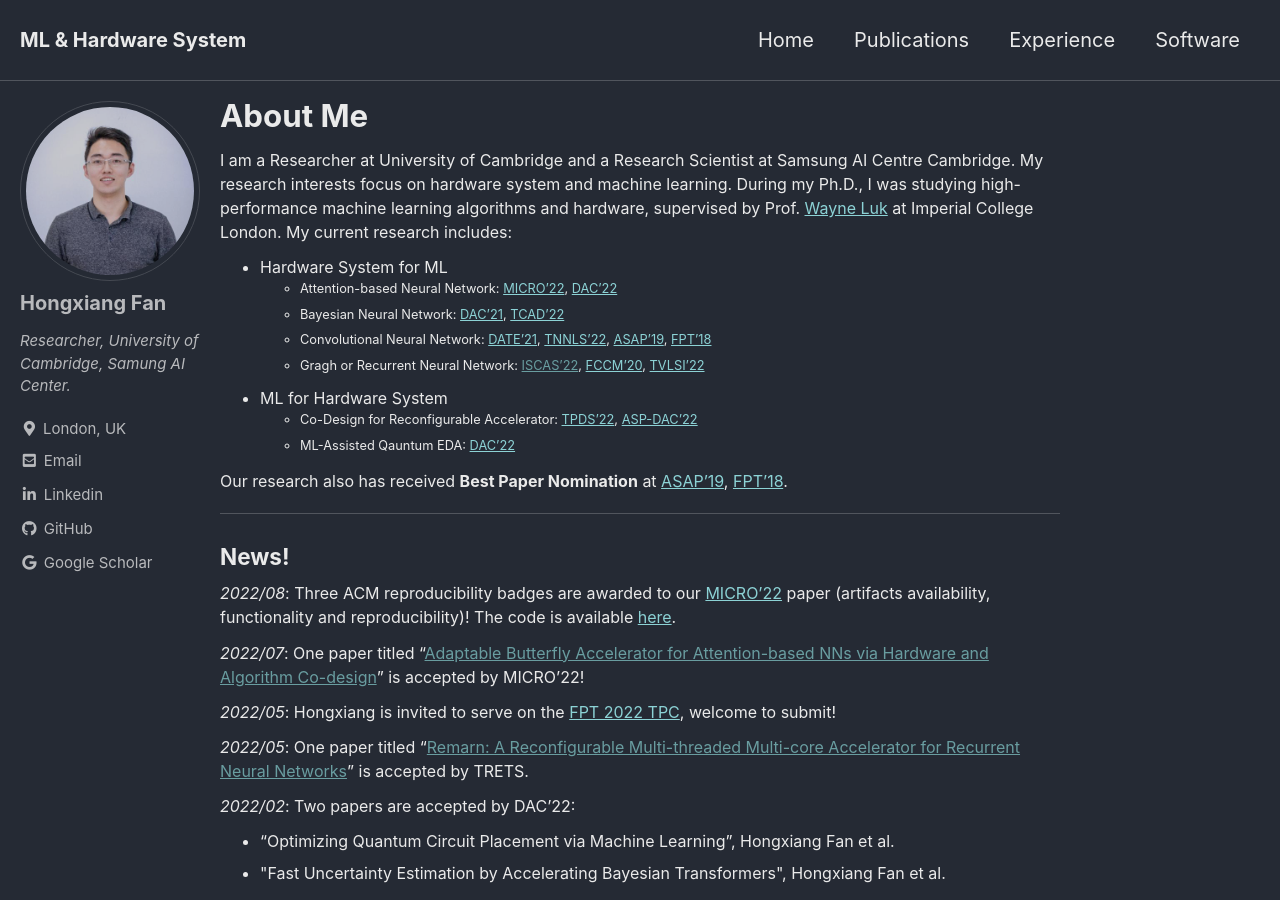
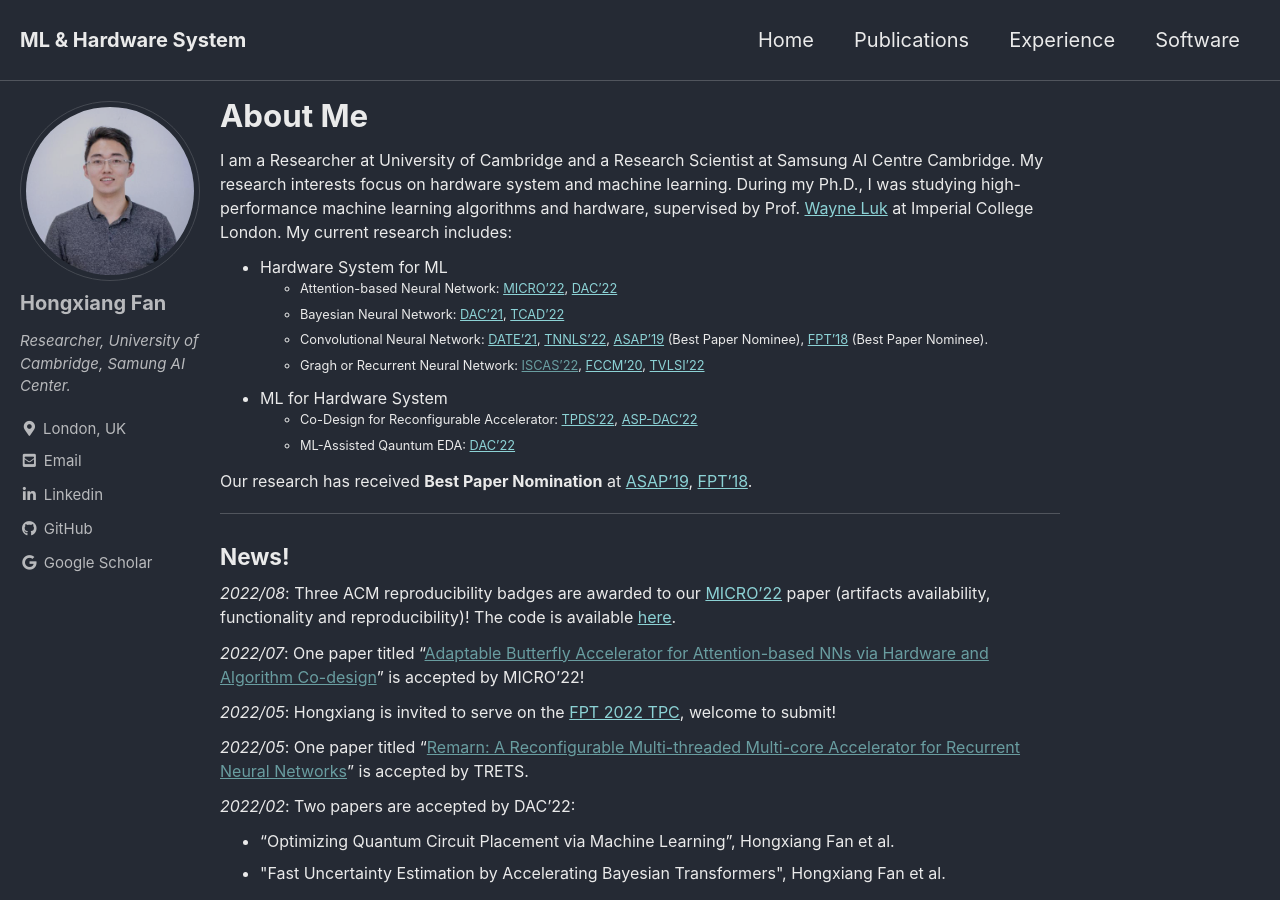
Before and after one commit to os-hxfan/os-hxfan.github.io, a Jekyll site: the page built from index.md, in a window 1280 px wide and 900 px high. Built offline with Jekyll 4.4.1, drawn with Linux system fonts in a browser that asks for light colours; cached includes are drawn as plain includes; our own code applies the rules of GitHub Pages for plain Markdown files.

Commit message:
update paper links

```diff
--- a/index.md
+++ b/index.md
@@ -11,15 +11,15 @@
 
 - Hardware System for ML
     - Attention-based Neural Network: [MICRO'22](https://arxiv.org/abs/2209.09570), [DAC'22](https://dl.acm.org/doi/abs/10.1145/3489517.3530451)
-    - Bayesian Neural Network: [DAC'21](https://arxiv.org/abs/2002.00190), [TCAD'22](https://ieeexplore.ieee.org/document/9743481/)
-    - Convolutional Neural Network: [DATE'21](https://www.doc.ic.ac.uk/~wl/papers/21/date21sl.pdf), [TNNLS'22](https://ieeexplore.ieee.org/abstract/document/9570135), [ASAP'19](https://ieeexplore.ieee.org/abstract/document/8825127), [FPT'18](https://www.doc.ic.ac.uk/~wl/papers/18/fpt18hf.pdf)
+    - Bayesian Neural Network: [DAC'21](https://ieeexplore.ieee.org/abstract/document/9586137), [TCAD'22](https://ieeexplore.ieee.org/document/9743481/)
+    - Convolutional Neural Network: [DATE'21](https://www.doc.ic.ac.uk/~wl/papers/21/date21sl.pdf), [TNNLS'22](https://ieeexplore.ieee.org/abstract/document/9570135), [ASAP'19](https://ieeexplore.ieee.org/abstract/document/8825127) (Best Paper Nominee), [FPT'18](https://www.doc.ic.ac.uk/~wl/papers/18/fpt18hf.pdf) (Best Paper Nominee).
     - Gragh or Recurrent Neural Network: [ISCAS'22](), [FCCM'20](https://www.doc.ic.ac.uk/~wl/papers/20/fccm20zq.pdf), [TVLSI'22](https://ieeexplore.ieee.org/abstract/document/9664799)
 
 - ML for Hardware System
     - Co-Design for Reconfigurable Accelerator: [TPDS'22](https://ieeexplore.ieee.org/abstract/document/9720069), [ASP-DAC'22](https://arxiv.org/pdf/2111.12787.pdf)
     - ML-Assisted Qauntum EDA: [DAC'22](https://dl.acm.org/doi/abs/10.1145/3489517.3530403)
 
-Our research also has received **Best Paper Nomination** at [ASAP'19](https://asap2019.csl.cornell.edu/program.html), [FPT'18](http://www.fpt18.sakura.ne.jp/program.html).
+Our research has received **Best Paper Nomination** at [ASAP'19](https://asap2019.csl.cornell.edu/program.html), [FPT'18](http://www.fpt18.sakura.ne.jp/program.html).
 
 ___
 
```
